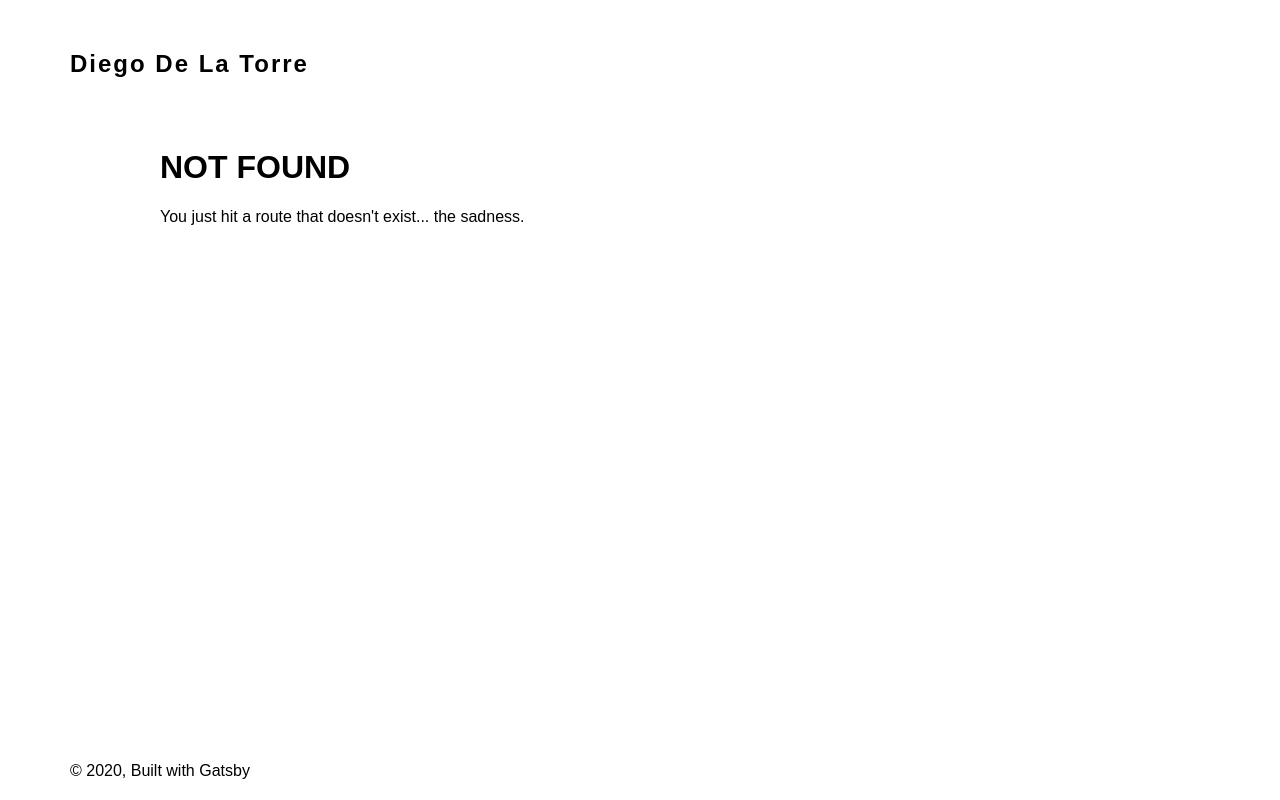
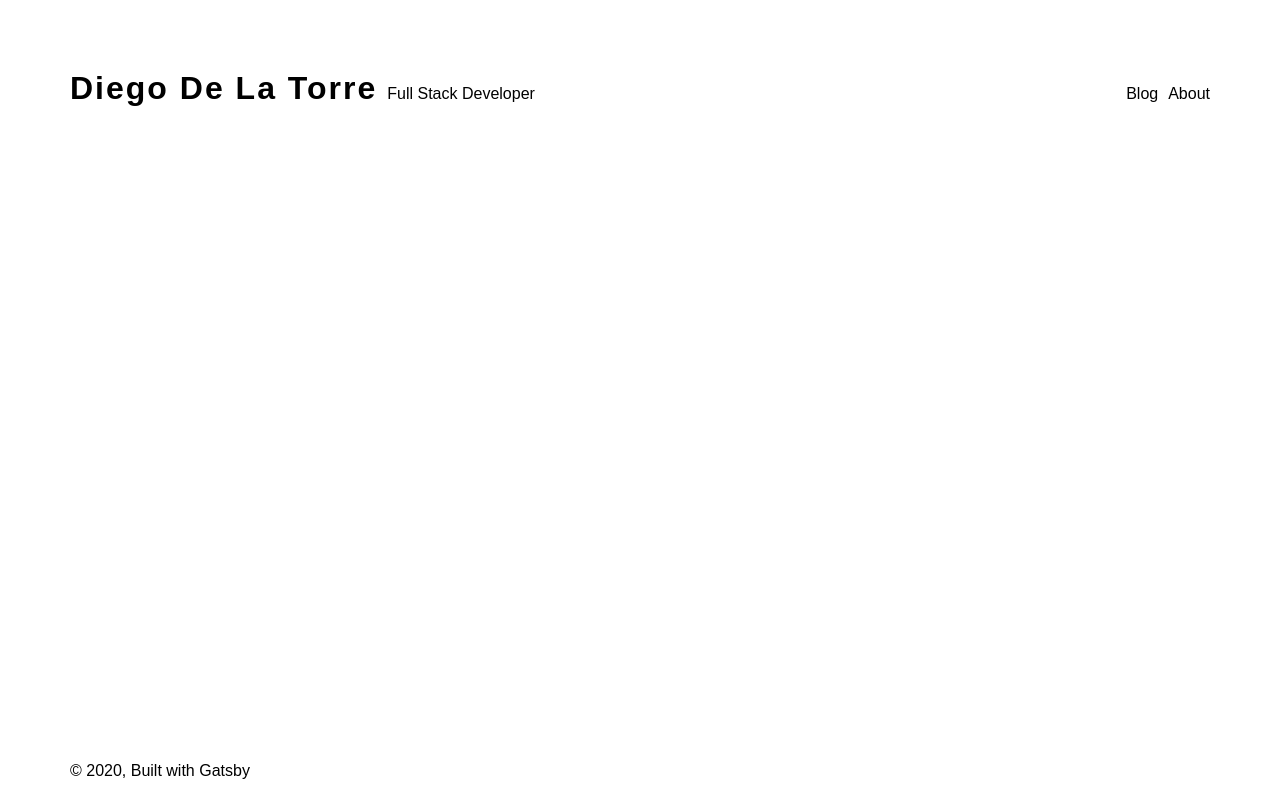
Before and after one commit to Diegodlt/blog, a Gatsby site: page /about in a window 1280 px wide. Before the commit this address had no page. Built offline with nearby package versions, Linux system fonts and the light colour scheme; Gatsby itself is replaced by a stand-in of ours.

Commit message:
Create about page

```diff
--- a/src/components/header.js
+++ b/src/components/header.js
@@ -13,7 +13,8 @@ const mainHeader = `
 return(
   <Location>
       {({location})=>{
-        if(location.pathname === '/'){
+        const { pathname } = location;
+        if(pathname === '/' || pathname === '/about'){
           return(
             <div className="nav-wrapper">
               <header>
@@ -28,7 +29,7 @@ return(
               </header>
               <nav>
                 <Link to="/">Blog</Link>
-                <Link to="/page-2">About</Link>
+                <Link to="/about">About</Link>
               </nav>
             </div>
           )
--- /dev/null
+++ b/src/pages/about.js
@@ -0,0 +1,12 @@
+import React from 'react'
+
+import Layout from '../components/layout'
+import SEO from '../components/seo'
+
+const About = ()=> (
+    <Layout>
+        <SEO title="About" />
+    </Layout>
+)
+
+export default About
--- a/src/pages/index.js
+++ b/src/pages/index.js
@@ -27,7 +27,7 @@ const IndexPage = () => {
   console.log(data);
   return(
     <Layout>
-      <SEO title="Home" />
+      <SEO title="Blog" />
       {data.allMarkdownRemark.edges.map(edge=>{
         return(
           <article key={edge.node.id}>
```
